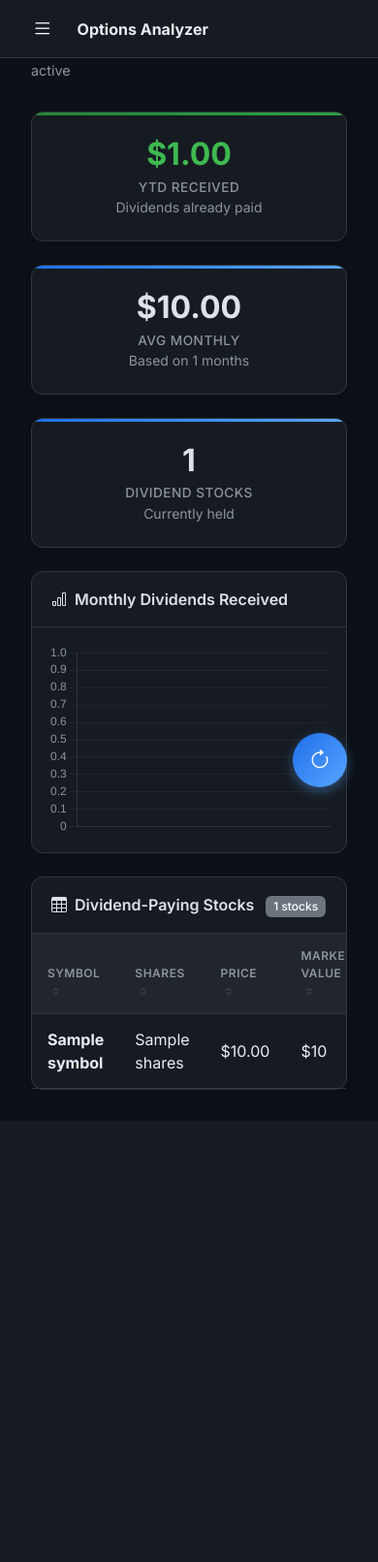
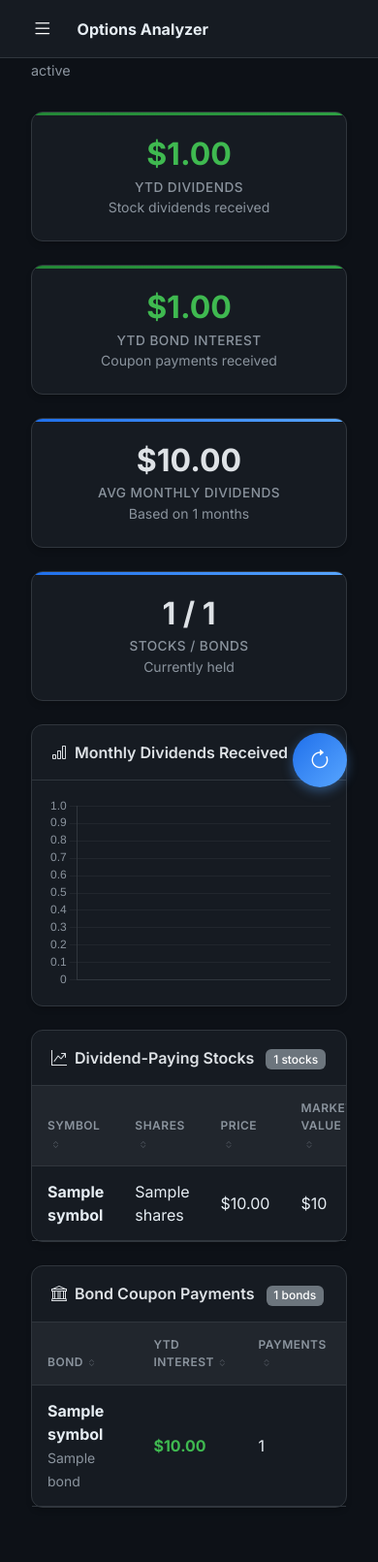
Before and after one commit to gRaytan/Options-Analyzer, a Flask app: template templates/dividends.html in a window 390 px wide. Shown: the whole page at 97% size. Before the commit the page ends 1129 px from the top, so only its background shows below. Run offline with Flask 3, Linux system fonts and the light colour scheme; the template is opened without the code that fills it: most values are stand-ins (such as "Sample title", 1, 10 or a date in 2020).

Commit message:
add bonds

```diff
--- a/src/web/app.py
+++ b/src/web/app.py
@@ -43,6 +43,7 @@ def create_app(config=None):
             combined.stocks = []
             combined.trades = []
             combined.dividends = []
+            combined.bond_interest = []
             combined.net_asset_value = 0
             combined.cash_balance = 0
             account_names = []
@@ -73,6 +74,17 @@ def create_app(config=None):
                     if key not in existing_dividends:
                         combined.dividends.append(div)
                         existing_dividends[key] = div
+
+                # Combine all bond interest (deduplicate by key)
+                existing_bond_interest = {
+                    (b.symbol, b.payment_date, b.amount): b
+                    for b in combined.bond_interest
+                }
+                for interest in getattr(p, 'bond_interest', []):
+                    key = (interest.symbol, interest.payment_date, interest.amount)
+                    if key not in existing_bond_interest:
+                        combined.bond_interest.append(interest)
+                        existing_bond_interest[key] = interest
 
                 # Sum up NAV and cash
                 if p.net_asset_value:
@@ -454,18 +466,38 @@ def create_app(config=None):
         else:
             avg_monthly = 0
 
+        # Get bond interest data
+        monthly_bond_interest = portfolio.get_monthly_bond_interest()
+        bond_interest_by_symbol = portfolio.get_bond_interest_by_symbol()
+        total_bond_interest = portfolio.total_bond_interest
+
+        # Build bond info list
+        bond_list = []
+        for symbol, interest_data in bond_interest_by_symbol.items():
+            bond_list.append({
+                'symbol': symbol,
+                'bond_name': interest_data['bond_name'],
+                'ytd_interest': interest_data['total'],
+                'payment_count': interest_data['count'],
+            })
+        # Sort by YTD interest descending
+        bond_list.sort(key=lambda x: x['ytd_interest'], reverse=True)
+
         chart_data = {
             'months': months,
             'months_count': len(months),
             'dividends': [monthly_dividends.get(m, 0) for m in months],
             'total_dividends': total_ytd,
             'avg_monthly': avg_monthly,
+            'total_bond_interest': total_bond_interest,
+            'bond_interest': [monthly_bond_interest.get(m, 0) for m in months],
         }
 
         return render_template('dividends.html',
                              portfolio=portfolio,
                              chart_data=chart_data,
                              dividend_stocks=dividend_stocks,
+                             bond_list=bond_list,
                              portfolios=app.portfolios,
                              portfolio_filter=session.get('portfolio_filter', 'all'))
 
--- a/templates/dividends.html
+++ b/templates/dividends.html
@@ -11,28 +11,37 @@
 
 <!-- Summary Cards -->
 <div class="row g-4 mb-4">
-    <div class="col-lg-4 col-md-6">
+    <div class="col-lg-3 col-md-6">
         <div class="card metric-card profit">
             <div class="metric-value text-profit">
                 ${{ "{:,.2f}".format(chart_data.total_dividends) }}
             </div>
-            <div class="metric-label">YTD Received</div>
-            <small class="text-muted">Dividends already paid</small>
+            <div class="metric-label">YTD Dividends</div>
+            <small class="text-muted">Stock dividends received</small>
         </div>
     </div>
-    <div class="col-lg-4 col-md-6">
+    <div class="col-lg-3 col-md-6">
+        <div class="card metric-card profit">
+            <div class="metric-value text-profit">
+                ${{ "{:,.2f}".format(chart_data.total_bond_interest|default(0)) }}
+            </div>
+            <div class="metric-label">YTD Bond Interest</div>
+            <small class="text-muted">Coupon payments received</small>
+        </div>
+    </div>
+    <div class="col-lg-3 col-md-6">
         <div class="card metric-card neutral">
             <div class="metric-value">
                 ${{ "{:,.2f}".format(chart_data.avg_monthly) }}
             </div>
-            <div class="metric-label">Avg Monthly</div>
+            <div class="metric-label">Avg Monthly Dividends</div>
             <small class="text-muted">Based on {{ chart_data.months_count }} months</small>
         </div>
     </div>
-    <div class="col-lg-4 col-md-6">
+    <div class="col-lg-3 col-md-6">
         <div class="card metric-card neutral">
-            <div class="metric-value">{{ dividend_stocks|length }}</div>
-            <div class="metric-label">Dividend Stocks</div>
+            <div class="metric-value">{{ dividend_stocks|length }} / {{ bond_list|length }}</div>
+            <div class="metric-label">Stocks / Bonds</div>
             <small class="text-muted">Currently held</small>
         </div>
     </div>
@@ -52,16 +61,19 @@
     </div>
 </div>
 
+<!-- Tables Row -->
+<div class="row g-4 mb-4">
     <!-- Dividend Stocks Table -->
-<div class="card">
+    <div class="col-lg-7">
+        <div class="card h-100">
             <div class="card-header">
-        <i class="bi bi-table me-2"></i>Dividend-Paying Stocks
+                <i class="bi bi-graph-up-arrow me-2"></i>Dividend-Paying Stocks
                 <span class="badge bg-secondary ms-2">{{ dividend_stocks|length }} stocks</span>
             </div>
             <div class="card-body p-0">
-        <div class="table-responsive">
+                <div class="table-responsive" style="max-height: 400px; overflow-y: auto;">
                     <table class="table mb-0 sortable-table" id="dividendStocksTable">
-                <thead>
+                        <thead style="position: sticky; top: 0; background: var(--bg-secondary); z-index: 10;">
                             <tr>
                                 <th data-sort="text" style="cursor: pointer;">Symbol</th>
                                 <th data-sort="number" style="cursor: pointer;">Shares</th>
@@ -91,6 +103,52 @@
                             {% endfor %}
                         </tbody>
                     </table>
+                </div>
+            </div>
+        </div>
+    </div>
+
+    <!-- Bond Interest Table -->
+    <div class="col-lg-5">
+        <div class="card h-100">
+            <div class="card-header">
+                <i class="bi bi-bank me-2"></i>Bond Coupon Payments
+                <span class="badge bg-secondary ms-2">{{ bond_list|length }} bonds</span>
+            </div>
+            <div class="card-body p-0">
+                <div class="table-responsive" style="max-height: 400px; overflow-y: auto;">
+                    <table class="table mb-0 sortable-table" id="bondInterestTable">
+                        <thead style="position: sticky; top: 0; background: var(--bg-secondary); z-index: 10;">
+                            <tr>
+                                <th data-sort="text" style="cursor: pointer;">Bond</th>
+                                <th data-sort="number" style="cursor: pointer;">YTD Interest</th>
+                                <th data-sort="number" style="cursor: pointer;">Payments</th>
+                            </tr>
+                        </thead>
+                        <tbody>
+                            {% for bond in bond_list %}
+                            <tr>
+                                <td>
+                                    <strong>{{ bond.symbol }}</strong>
+                                    {% if bond.bond_name %}
+                                    <br><small class="text-muted">{{ bond.bond_name }}</small>
+                                    {% endif %}
+                                </td>
+                                <td class="text-profit"><strong>${{ "{:,.2f}".format(bond.ytd_interest) }}</strong></td>
+                                <td>{{ bond.payment_count }}</td>
+                            </tr>
+                            {% else %}
+                            <tr>
+                                <td colspan="3" class="text-center text-muted py-5">
+                                    <i class="bi bi-inbox fs-1 d-block mb-3"></i>
+                                    No bond interest data available
+                                </td>
+                            </tr>
+                            {% endfor %}
+                        </tbody>
+                    </table>
+                </div>
+            </div>
         </div>
     </div>
 </div>
```
Also changed, not shown: src/data/parser.py (+55 -1 lines), src/models/portfolio.py (+38 -0 lines). Lines whose indentation alone changed are shown as unchanged.
